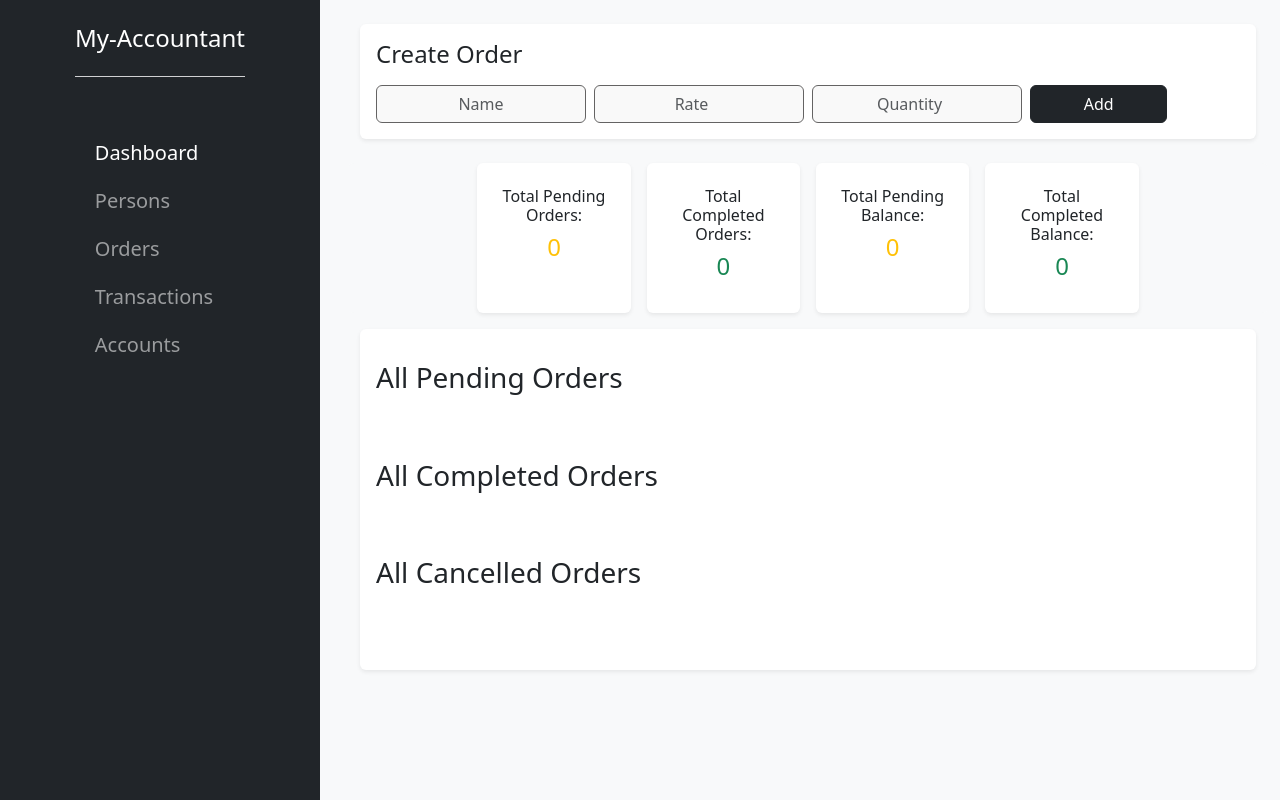
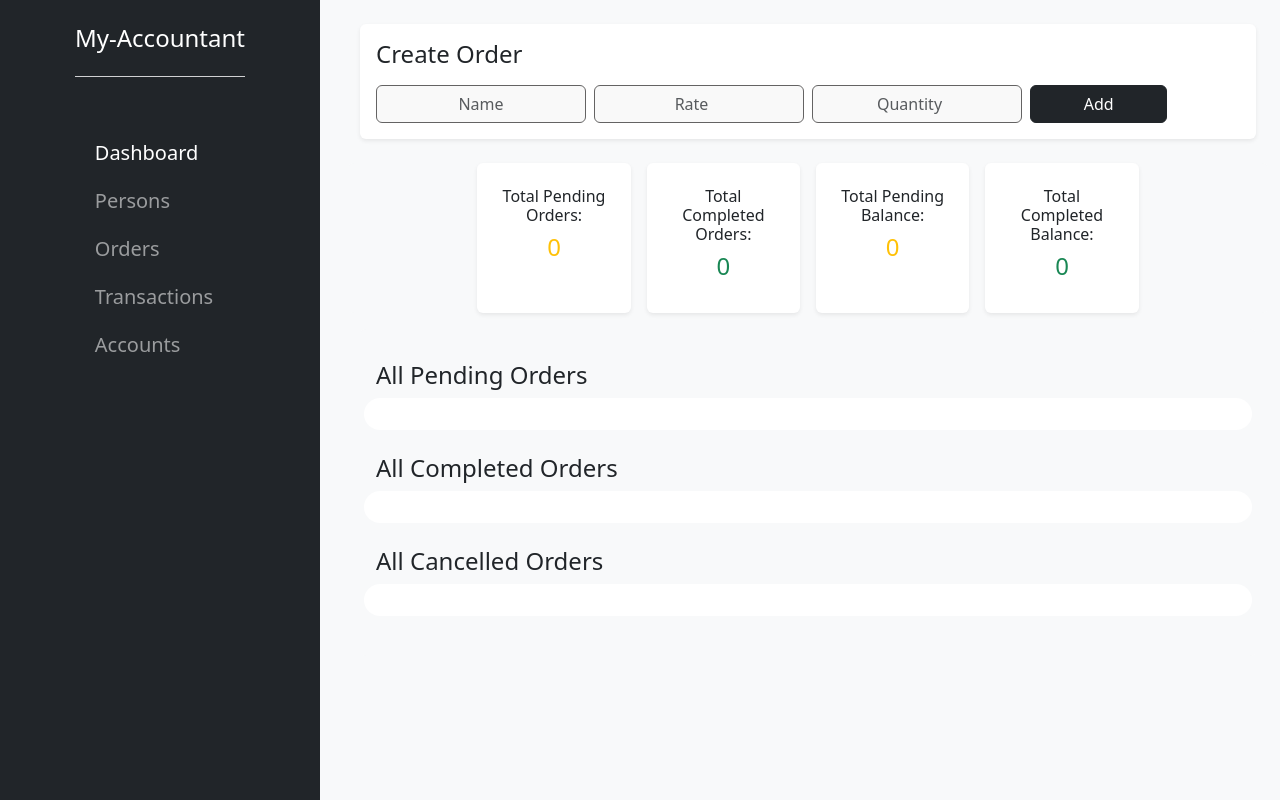
Before and after one commit to raufkali/my-accountant, a React (Vite) app in the folder renderer/: page /orders in a window 1280 px wide. Built offline with nearby package versions, Linux system fonts and the light colour scheme.

Commit message:
added some styling

```diff
--- a/renderer/src/components/orderHandler/OrderCard.jsx
+++ b/renderer/src/components/orderHandler/OrderCard.jsx
@@ -16,7 +16,7 @@ const OrderCard = ({ order, onDelete, onCancel, onProceed }) => {
   return (
     <div className="col-4 mb-3">
       <div
-        className={`card shadow-sm rounded-4 overflow-hidden border bg-white border-2 ${style.border}`}
+        className={`card bg-${style.bg}-light shadow-sm rounded-4 overflow-hidden border bg-white border-2 ${style.border}`}
       >
         <div
           className={`row bg-${style.bg} m-0 justify-content-end align-items-center`}
--- a/renderer/src/components/orderHandler/OrderList.jsx
+++ b/renderer/src/components/orderHandler/OrderList.jsx
@@ -3,13 +3,13 @@ import OrderCard from "./OrderCard";
 
 const OrderList = ({ orders, onDelete, onCancel, onProceed }) => {
   return (
-    <div className="card col-12 bg-white shadow-sm border-0 p-3 mb-4">
+    <div className="card col-12 bg-light  border-0 p-3 mb-4">
       <div className="row text-center mb-3"></div>
 
       {["pending", "completed", "cancelled"].map((status) => (
         <div key={status}>
-          <h3>All {status.charAt(0).toUpperCase() + status.slice(1)} Orders</h3>
-          <div className="row mb-4 rounded-4 mt-2 p-3">
+          <h4>All {status.charAt(0).toUpperCase() + status.slice(1)} Orders</h4>
+          <div className="row mb-4 rounded-4 mt-2 p-3 bg-white">
             {orders
               .filter((o) => o.status === status)
               .map((order) => (
```
Also changed, not shown: 1 other file (tests, documents, lock files or other folders).
